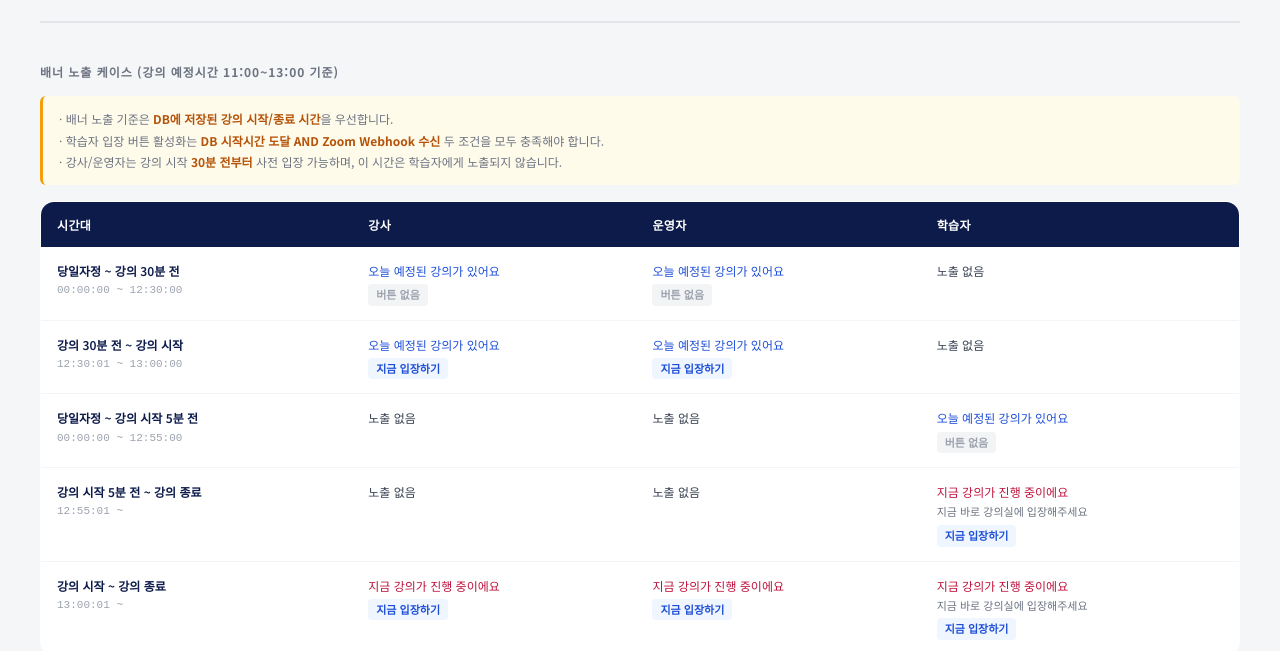
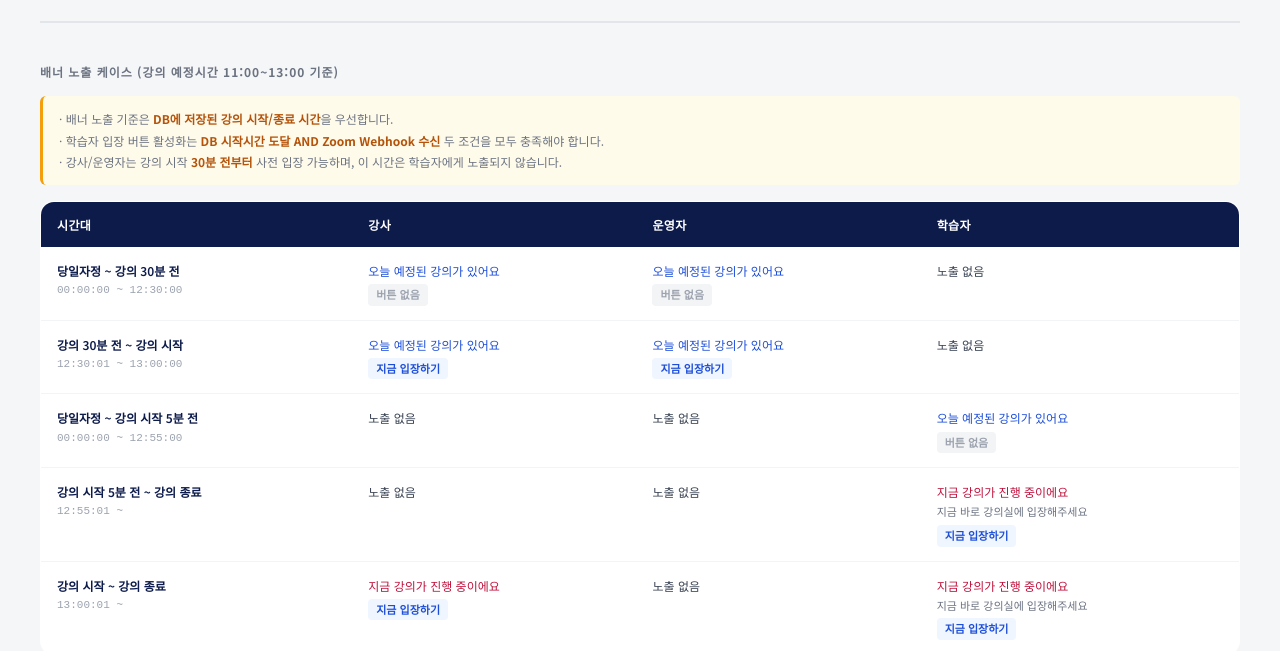
Before and after one commit to greeneree/ssmc, a plain HTML site: page ssmc/notice_banner_process.html in a window 1280 px wide. Shown: the part 149-800 px from the top of the page. Drawn offline with Linux system fonts and the light colour scheme.

Commit message:
update banner display logic to handle no exposure case

```diff
--- a/ssmc/notice_banner_process.html
+++ b/ssmc/notice_banner_process.html
@@ -126,7 +126,7 @@
         <tr>
           <td class="time-cell">강의 시작 ~ 강의 종료<span class="time-range">13:00:01 ~</span></td>
           <td><div class="banner-text red">지금 강의가 진행 중이에요</div><div class="btn-chip blue">지금 입장하기</div></td>
-          <td><div class="banner-text red">지금 강의가 진행 중이에요</div><div class="btn-chip blue">지금 입장하기</div></td>
+          <td class="none-cell">노출 없음</td>
           <td>
             <div class="banner-text red">지금 강의가 진행 중이에요</div>
             <div class="banner-sub">지금 바로 강의실에 입장해주세요</div>
```
